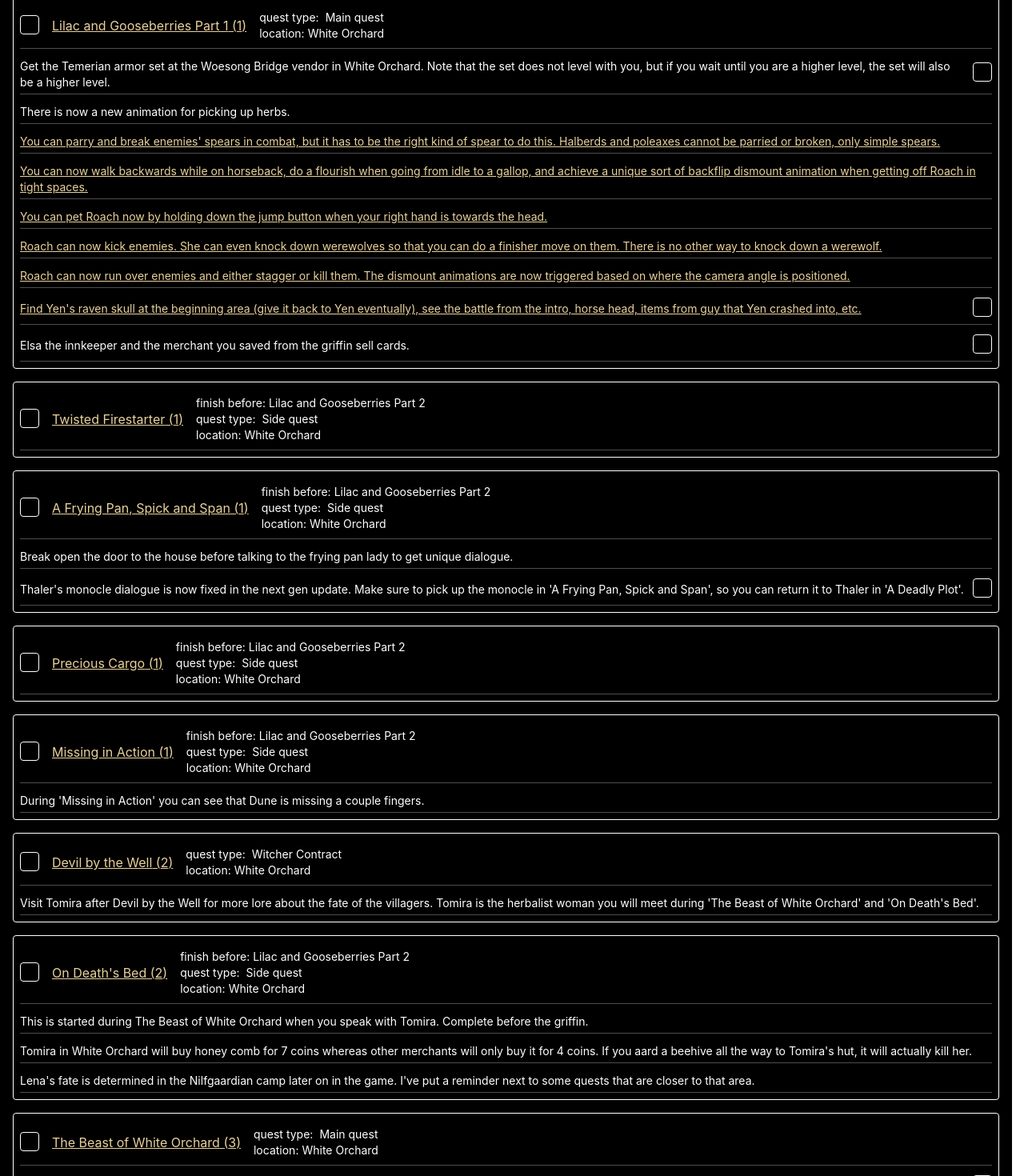
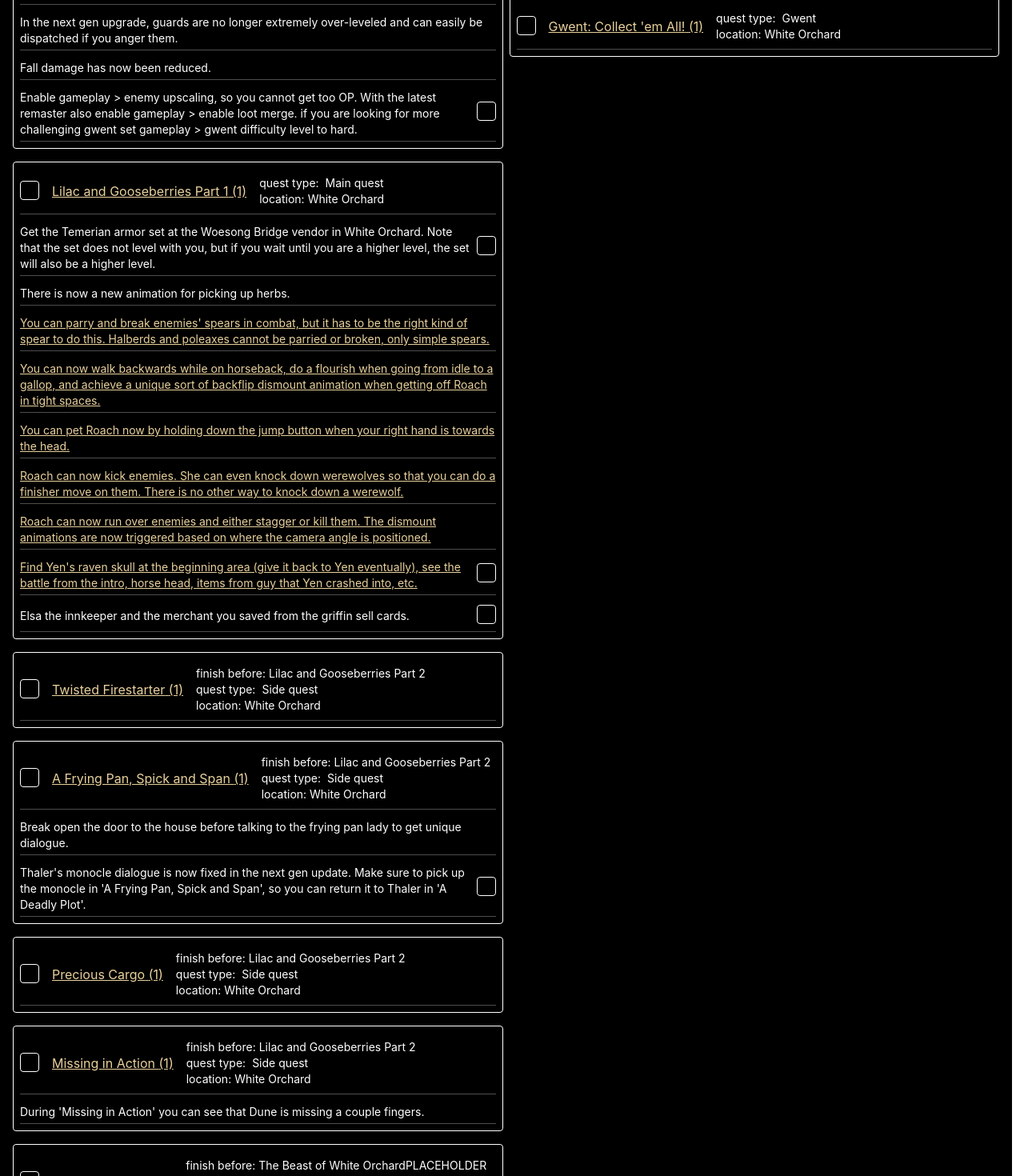
Before and after one commit to ssm-geralt/witcher-quest-tracker, a React (Vite) app: page / in a window 1280 px wide. Shown: the part 940-2410 px from the top of the page at 80% size. Built offline with nearby package versions, Linux system fonts and the light colour scheme.

Commit message:
feat: add quest categories

```diff
--- a/public/quests.json
+++ b/public/quests.json
@@ -174,7 +174,7 @@
       }
     ],
     "location": "whiteOrchard",
-    "finishBefore": ["On Thin Ice"]
+    "finishBefore": ["On Thin Ice", "8"]
   },
   {
     "id": "7",
@@ -329,7 +329,7 @@
       },
       {
         "id": "17.4",
-        "text": "New gear found in a chest in Yennifer's room in Vizima (Steel Sword of a Thousand Flowers, White Widow of the Valley of Flowers Silver Sword, armor, boots, gauntlets, and trousers of a Thousand Flowers, Nine-tailed Vixen steel and silver sword, and White Tiger of the West armor, boots, trousers, and vambraces.",
+        "text": "New gears from remasters are found in a chest in Yennifer's room in Vizima.",
         "isCompleted": false
       },
       {
@@ -361,6 +361,7 @@
     "type": "side",
     "level": 3,
     "link": "https://witcher.fandom.com/wiki/Funeral_Pyres",
+    "finishBefore": ["In the Eternal Fire's Shadow"],
     "notes": [
       {
         "id": "19.0",
@@ -374,6 +375,10 @@
       {
         "id": "19.2",
         "text": "During the quest 'Funeral Pyres', when meeting the Eternal Fire Priest, you can see a map of the Witcher world lying on the stone table next to the priest."
+      },
+      {
+        "id": "19.3",
+        "text": "Titus can die so make sure to jump in quickly to keep him alive if you wish to learn more and get more of a reward."
       }
     ],
     "location": "velen"
@@ -382,6 +387,7 @@
     "id": "20",
     "name": "At the Mercy of Strangers Part 1",
     "type": "encounter",
+    "finishBefore": ["21"],
     "link": "https://witcher.fandom.com/wiki/At_the_Mercy_of_Strangers",
     "notes": [
       {
@@ -440,6 +446,7 @@
     "id": "22",
     "name": "Looters (I)",
     "type": "encounter",
+    "finishBefore": ["23"],
     "link": "https://witcher.fandom.com/wiki/Looters",
     "location": "velen"
   },
@@ -447,6 +454,7 @@
     "id": "23",
     "name": "Man's Best Friend",
     "type": "encounter",
+    "finishBefore": ["24"],
     "link": "https://witcher.fandom.com/wiki/Man%27s_Best_Friend",
     "location": "velen"
   },
@@ -454,6 +462,7 @@
     "id": "24",
     "name": "Deadly Crossing (II)",
     "type": "encounter",
+    "finishBefore": ["25"],
     "link": "https://witcher.fandom.com/wiki/Deadly_Crossing?so=search",
     "notes": [
       {
@@ -507,6 +516,7 @@
     "name": "Caravan Attack",
     "type": "encounter",
     "link": "https://witcher.fandom.com/wiki/Caravan_Attack",
+    "finishBefore": ["27"],
     "notes": [
       {
         "id": "26.0",
@@ -518,6 +528,7 @@
   {
     "id": "27",
     "name": "Harassing a Troll",
+    "finishBefore": ["28"],
     "type": "encounter",
     "link": "https://witcher.fandom.com/wiki/Harassing_a_Troll",
     "notes": [
@@ -532,6 +543,7 @@
   {
     "id": "28",
     "name": "Face Me if You Dare (I)",
+    "finishBefore": ["29"],
     "type": "encounter",
     "link": "https://witcher.fandom.com/wiki/Face_Me_if_You_Dare!?",
     "notes": [
@@ -634,5 +646,114 @@
       }
     ],
     "location": "velen"
+  },
+  {
+    "id": "32",
+    "name": "Ciri's Room",
+    "level": 5,
+    "link": "https://witcher.fandom.com/wiki/Ciri%27s_Room",
+    "finishBefore": ["Isle of the Mists"],
+    "location": "velen",
+    "type": "side"
+  },
+  {
+    "id": "33",
+    "name": "The Mysterious Passenger",
+    "level": 1,
+    "link": "https://witcher.fandom.com/wiki/A_Mysterious_Passenger",
+    "finishBefore": ["Ladies of the Wood"],
+    "prerequisites": ["Calm Before the Storm"],
+    "location": "skellige",
+    "ignoreLocation": true,
+    "type": "side",
+    "specialNote": {
+      "text": "The following quest is not worth doing considering how out of order you will have to do certain quests. It is simply a 3 minute bit of dialogue and that is it. If you would like to watch it, i've attached a youtube clip of the quest itself in the extra details link. I've only added it here in case someone did want to do it."
+    },
+    "notes": [
+      {
+        "id": "33.0",
+        "text": "The Mysterious Passenger is a very short quest that just involves dialogue on Uma, so doesn't really matter if you miss it. If you do the quests in the intended order this will not be started therefore it's not going to show a red mark in the quest tracker.",
+        "link": "https://www.youtube.com/watch?v=3eIU1IT3NMo"
+      }
+    ]
+  },
+  {
+    "id": "34",
+    "name": "Deadly Crossing (I)",
+    "link": "https://witcher.fandom.com/wiki/Deadly_Crossing",
+    "location": "velen",
+    "type": "encounter",
+    "finishBefore": ["35"],
+    "notes": [
+      {
+        "id": "34.0",
+        "text": "Once you complete 'Deadly Crossing (I), make sure to do 'Deadly Crossing (III)' within a few in game days, otherwise it may disappear."
+      }
+    ]
+  },
+  {
+    "id": "35",
+    "name": "Deadly Crossing (III)",
+    "link": "https://witcher.fandom.com/wiki/Deadly_Crossing",
+    "location": "velen",
+    "type": "encounter",
+    "finishBefore": ["36"],
+    "notes": [
+      {
+        "id": "35.0",
+        "text": "Complete 'Deadly Crossing (III) within a few days of completing 'Deadly Crossing (I), otherwise it may disappear."
+      }
+    ]
+  },
+  {
+    "id": "36",
+    "name": "Highway Robbery",
+    "link": "https://witcher.fandom.com/wiki/Highway_Robbery",
+    "location": "velen",
+    "type": "encounter",
+    "finishBefore": ["PLACEHOLDER"]
+  },
+
+  {
+    "id": "PLACEHOLDER",
+    "name": "PLACEHOLDER",
+    "link": "",
+    "location": "velen",
+    "type": "main"
+  },
+  {
+    "id": "On Thin Ice",
+    "name": "PLACEHOLDER",
+    "link": "",
+    "location": "velen",
+    "type": "main"
+  },
+  {
+    "id": "In the Eternal Fire's Shadow",
+    "name": "PLACEHOLDER",
+    "link": "",
+    "location": "velen",
+    "type": "main"
+  },
+  {
+    "id": "Ghosts of the Past",
+    "name": "PLACEHOLDER",
+    "link": "",
+    "location": "velen",
+    "type": "main"
+  },
+  {
+    "id": "Isle of the Mists",
+    "name": "PLACEHOLDER",
+    "link": "",
+    "location": "velen",
+    "type": "main"
+  },
+  {
+    "id": "Ladies of the Wood",
+    "name": "PLACEHOLDER",
+    "link": "",
+    "location": "velen",
+    "type": "main"
   }
 ]
--- a/src/app.tsx
+++ b/src/app.tsx
@@ -1,10 +1,10 @@
 import { useAppController } from "./useAppController";
 import { MainHeader } from "./components/mainHeader";
 import { LoadingIndicator } from "./components/loadingIndicator";
-import { Quest } from "./components/quest/quest";
 import { Controls } from "./components/controls";
 import { ConfirmationDialog } from "./components/confirmationDialog";
 import { Statistics } from "./components/statistics";
+import { QuestsByCategories } from "./components/questsByCategories";
 
 export function App() {
   const {
@@ -38,7 +38,7 @@
           </section>
         ) : null}
 
-        <section>
+        <section className="flex flex-col gap-4">
           <header>
             <h2 className="text-center">Quests</h2>
           </header>
@@ -46,21 +46,11 @@
           {error ? <p className="text-red-500">{error}</p> : null}
 
           {processedQuests ? (
-            <ul className="flex flex-col gap-4">
-              {processedQuests?.map((quest) => (
-                <li key={quest.id}>
-                  <Quest
-                    quest={quest}
-                    onCompletionStateChange={(newState) =>
-                      setQuestCompletionState(quest.id, newState)
-                    }
-                    onNoteCompletionChange={(e) =>
-                      setNoteCompletion(quest.id, e)
-                    }
-                  />
-                </li>
-              ))}
-            </ul>
+            <QuestsByCategories
+              quests={processedQuests}
+              setQuestCompletionState={setQuestCompletionState}
+              setNoteCompletion={setNoteCompletion}
+            />
           ) : null}
         </section>
       </main>
--- a/src/components/quest/domain.ts
+++ b/src/components/quest/domain.ts
@@ -28,8 +28,11 @@
       }),
     )
     .optional(),
-  location: z.enum(["whiteOrchard", "vizima", "velen"]),
+  specialNote: z.object({ text: z.string() }).optional(),
+  location: z.enum(["whiteOrchard", "vizima", "velen", "skellige"]),
+  ignoreLocation: z.boolean().optional(),
   finishBefore: z.array(z.string()).optional(),
+  prerequisites: z.array(z.string()).optional(),
   isAutoSet: z.boolean().optional(),
 });
 
--- a/src/components/quest/quest.tsx
+++ b/src/components/quest/quest.tsx
@@ -32,7 +32,7 @@
         <header className="order-2">
           <h3>
             <a href={link} target="_blank" className="underline text-primary">
-              {name} ({level})
+              {name} {level ? `(${level})` : null}
             </a>
           </h3>
         </header>
--- /dev/null
+++ b/src/components/questsByCategories/domain.ts
@@ -0,0 +1,27 @@
+import type { ChangeEvent } from "react";
+import type { ProcessedQuest, Quest } from "../quest/domain";
+
+export interface CategorizedQuests {
+  location: string;
+  ordered: ProcessedQuest[];
+  unordered: ProcessedQuest[];
+}
+
+export interface QuestsByCategoriesProps {
+  quests: ProcessedQuest[];
+  setQuestCompletionState: (
+    id: string,
+    newCompletionState: Quest["completionState"],
+  ) => void;
+  setNoteCompletion: (
+    id: string,
+    e: ChangeEvent<HTMLInputElement, HTMLInputElement>,
+  ) => void;
+}
+
+export type QuestsByCategoriesVM = {
+  categorizedQuests: CategorizedQuests[];
+} & Pick<
+  QuestsByCategoriesProps,
+  "setQuestCompletionState" | "setNoteCompletion"
+>;
--- /dev/null
+++ b/src/components/questsByCategories/helpers.ts
@@ -0,0 +1,43 @@
+import type { ProcessedQuest, Quest } from "../quest/domain";
+import type { CategorizedQuests } from "./domain";
+
+export const isQuestOrdered = ({
+  finishBefore,
+  prerequisites,
+  type,
+}: {
+  type: Quest["type"];
+  finishBefore?: unknown[];
+  prerequisites?: unknown[];
+}) =>
+  (finishBefore && finishBefore.length > 0) ||
+  (prerequisites && prerequisites.length > 0) ||
+  type === "main";
+
+export const categorizeQuests = (processedQuests: ProcessedQuest[]) =>
+  processedQuests?.reduce<CategorizedQuests[]>((output, quest) => {
+    const currentCategory = output[output.length - 1];
+
+    const isOrdered = isQuestOrdered(quest);
+
+    if (
+      currentCategory &&
+      (quest.location === currentCategory.location || quest.ignoreLocation)
+    ) {
+      if (isOrdered) {
+        currentCategory.ordered.push(quest);
+        return output;
+      }
+
+      currentCategory.unordered.push(quest);
+      return output;
+    }
+
+    output.push({
+      location: quest.location,
+      ordered: isOrdered ? [quest] : [],
+      unordered: isOrdered ? [] : [quest],
+    });
+
+    return output;
+  }, []);
--- /dev/null
+++ b/src/components/questsByCategories/index.ts
@@ -0,0 +1 @@
+export * from "./questsByCategories";
--- /dev/null
+++ b/src/components/questsByCategories/questsByCategories.tsx
@@ -0,0 +1,60 @@
+import { getLocationName } from "../quest/helper";
+import { Quest } from "../quest/quest";
+import type { QuestsByCategoriesProps } from "./domain";
+import { useQuestsByCategoriesController } from "./useQuestsByCategoriesController";
+
+export function QuestsByCategories(props: QuestsByCategoriesProps) {
+  const { categorizedQuests, setNoteCompletion, setQuestCompletionState } =
+    useQuestsByCategoriesController(props);
+  return (
+    <div className="flex flex-col gap-4">
+      {categorizedQuests?.map(({ location, ordered, unordered }, index) => {
+        return (
+          <section key={`${location}${index}`} className="flex flex-col gap-4">
+            <header>
+              <h3 className="text-center">{getLocationName(location)}</h3>
+            </header>
+
+            <div className="flex gap-2">
+              {ordered.length > 0 && (
+                <ul className="flex flex-col gap-4 w-1/2">
+                  {ordered.map((quest) => (
+                    <li key={quest.id}>
+                      <Quest
+                        quest={quest}
+                        onCompletionStateChange={(newState) =>
+                          setQuestCompletionState(quest.id, newState)
+                        }
+                        onNoteCompletionChange={(e) =>
+                          setNoteCompletion(quest.id, e)
+                        }
+                      />
+                    </li>
+                  ))}
+                </ul>
+              )}
+
+              {unordered.length > 0 && (
+                <ul className="flex flex-col gap-4 w-1/2">
+                  {unordered.map((quest) => (
+                    <li key={quest.id}>
+                      <Quest
+                        quest={quest}
+                        onCompletionStateChange={(newState) =>
+                          setQuestCompletionState(quest.id, newState)
+                        }
+                        onNoteCompletionChange={(e) =>
+                          setNoteCompletion(quest.id, e)
+                        }
+                      />
+                    </li>
+                  ))}
+                </ul>
+              )}
+            </div>
+          </section>
+        );
+      })}
+    </div>
+  );
+}
--- /dev/null
+++ b/src/components/questsByCategories/useQuestsByCategoriesController.ts
@@ -0,0 +1,12 @@
+import type { QuestsByCategoriesProps, QuestsByCategoriesVM } from "./domain";
+import { categorizeQuests } from "./helpers";
+
+export const useQuestsByCategoriesController = ({
+  quests,
+  setNoteCompletion,
+  setQuestCompletionState,
+}: QuestsByCategoriesProps): QuestsByCategoriesVM => ({
+  categorizedQuests: categorizeQuests(quests),
+  setNoteCompletion,
+  setQuestCompletionState,
+});
```
